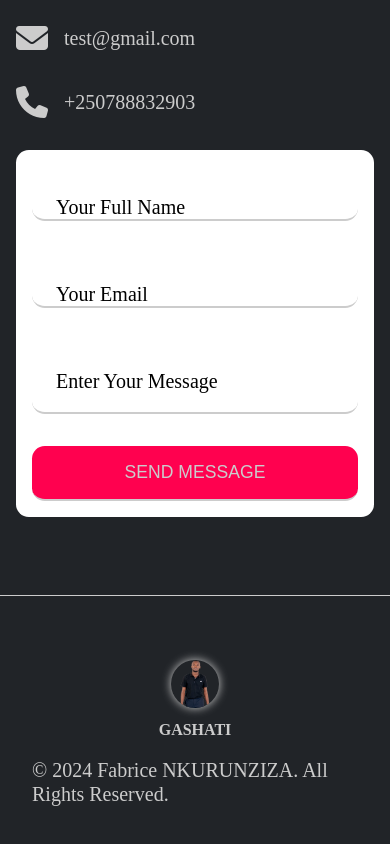
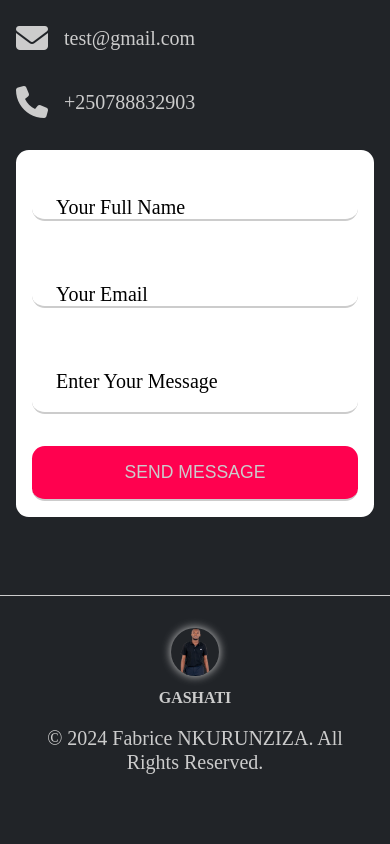
Before and after one commit to Nkurunzizagashati/MY_PORTFOLIIO_PAGE, a plain HTML site: page index.html in a window 390 px wide. Shown: the part 5323-6167 px from the top of the page. Drawn offline with nearby package versions, Linux system fonts and the light colour scheme.

Commit message:
added media queries to the footer

```diff
--- a/styles.css
+++ b/styles.css
@@ -587,7 +587,6 @@ footer {
   /* PORTFOLIO SECTION */
 
   .portfolio-section {
-    background-color: green;
   }
 
   .project-demo {
@@ -597,6 +596,12 @@ footer {
   .card-title {
     line-height: 1.5rem;
     margin: 1rem 0;
+  }
+
+  /* FOOTER */
+  footer {
+    text-align: center;
+    padding-top: 2rem;
   }
 }
 
```
